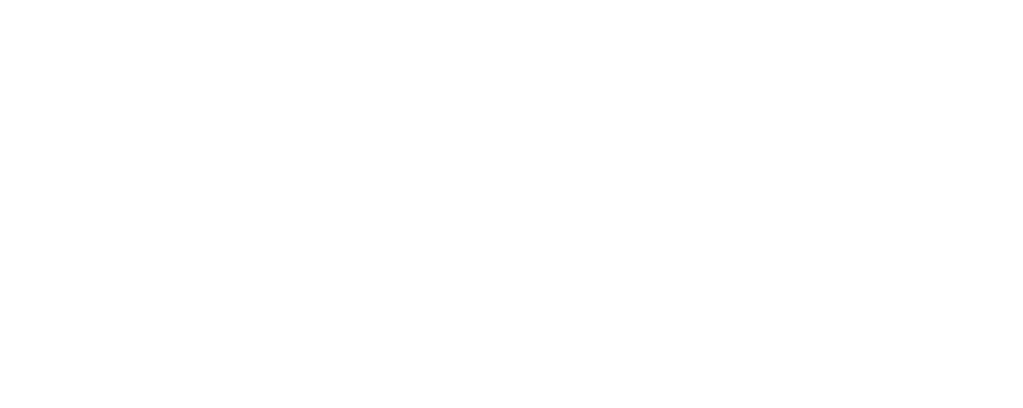
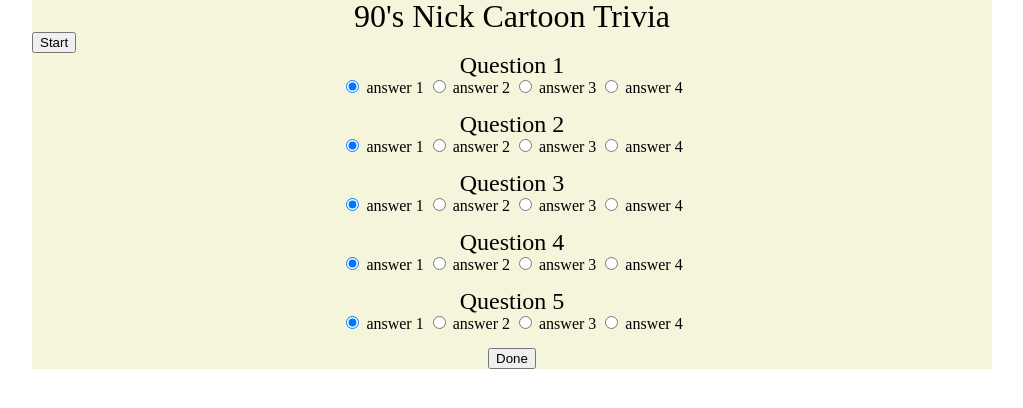
Before and after one commit to Squatch89/TriviaGame, a plain HTML site: page index.html in a window 1280 px wide. Shown: the whole page, without its empty margins (128-1151 px from the left). Drawn offline with nearby package versions, Linux system fonts and the light colour scheme.

Commit message:
basic layout

```diff
--- a/assets/css/style.css
+++ b/assets/css/style.css
@@ -0,0 +1,27 @@
+body
+{
+    /*background-image: url("");*/
+}
+
+h1
+{
+    font-size: 32px;
+    text-align: center;
+}
+
+h2
+{
+    font-size: 24px;
+}
+
+.question
+{
+    text-align: center;
+}
+
+#play-area
+{
+    width: 75%;
+    margin: auto;
+    background-color: beige;
+}
--- a/index.html
+++ b/index.html
@@ -18,7 +18,87 @@
 
 <body>
 
-<script src="assets/javascript/app.js"></script>
+<div id="play-area">
+    <h1> 90's Nick Cartoon Trivia</h1>
+
+    <button id="start">
+        <h3>Start</h3>
+    </button>
+
+    <div class="question">
+        <h2>Question 1</h2>
+        <div>
+            <form>
+                <input type="radio" name="answer" value="correct" checked> answer 1
+                <input type="radio" name="answer" value="wrong"> answer 2
+                <input type="radio" name="answer" value="wrong"> answer 3
+                <input type="radio" name="answer" value="wrong"> answer 4
+            </form>
+        </div>
+
+        <br>
+
+        <div class="question">
+            <h2>Question 2</h2>
+            <div>
+                <form>
+                    <input type="radio" name="answer" value="correct" checked> answer 1
+                    <input type="radio" name="answer" value="wrong"> answer 2
+                    <input type="radio" name="answer" value="wrong"> answer 3
+                    <input type="radio" name="answer" value="wrong"> answer 4
+                </form>
+            </div>
+
+            <br>
+
+            <div class="question">
+                <h2>Question 3</h2>
+                <div>
+                    <form>
+                        <input type="radio" name="answer" value="correct" checked> answer 1
+                        <input type="radio" name="answer" value="wrong"> answer 2
+                        <input type="radio" name="answer" value="wrong"> answer 3
+                        <input type="radio" name="answer" value="wrong"> answer 4
+                    </form>
+                </div>
+
+                <br>
+
+                <div class="question">
+                    <h2>Question 4</h2>
+                    <div>
+                        <form>
+                            <input type="radio" name="answer" value="correct" checked> answer 1
+                            <input type="radio" name="answer" value="wrong"> answer 2
+                            <input type="radio" name="answer" value="wrong"> answer 3
+                            <input type="radio" name="answer" value="wrong"> answer 4
+                        </form>
+                    </div>
+
+                    <br>
+
+                    <div class="question">
+                        <h2>Question 5</h2>
+                        <div>
+                            <form>
+                                <input type="radio" name="answer" value="correct" checked> answer 1
+                                <input type="radio" name="answer" value="wrong"> answer 2
+                                <input type="radio" name="answer" value="wrong"> answer 3
+                                <input type="radio" name="answer" value="wrong"> answer 4
+                            </form>
+                        </div>
+
+                        <br>
+
+                    </div>
+
+                </div>
+
+                <button id="done">
+                    <h3>Done</h3>
+                </button>
+
+                <script src="assets/javascript/app.js"></script>
 
 </body>
 
```
